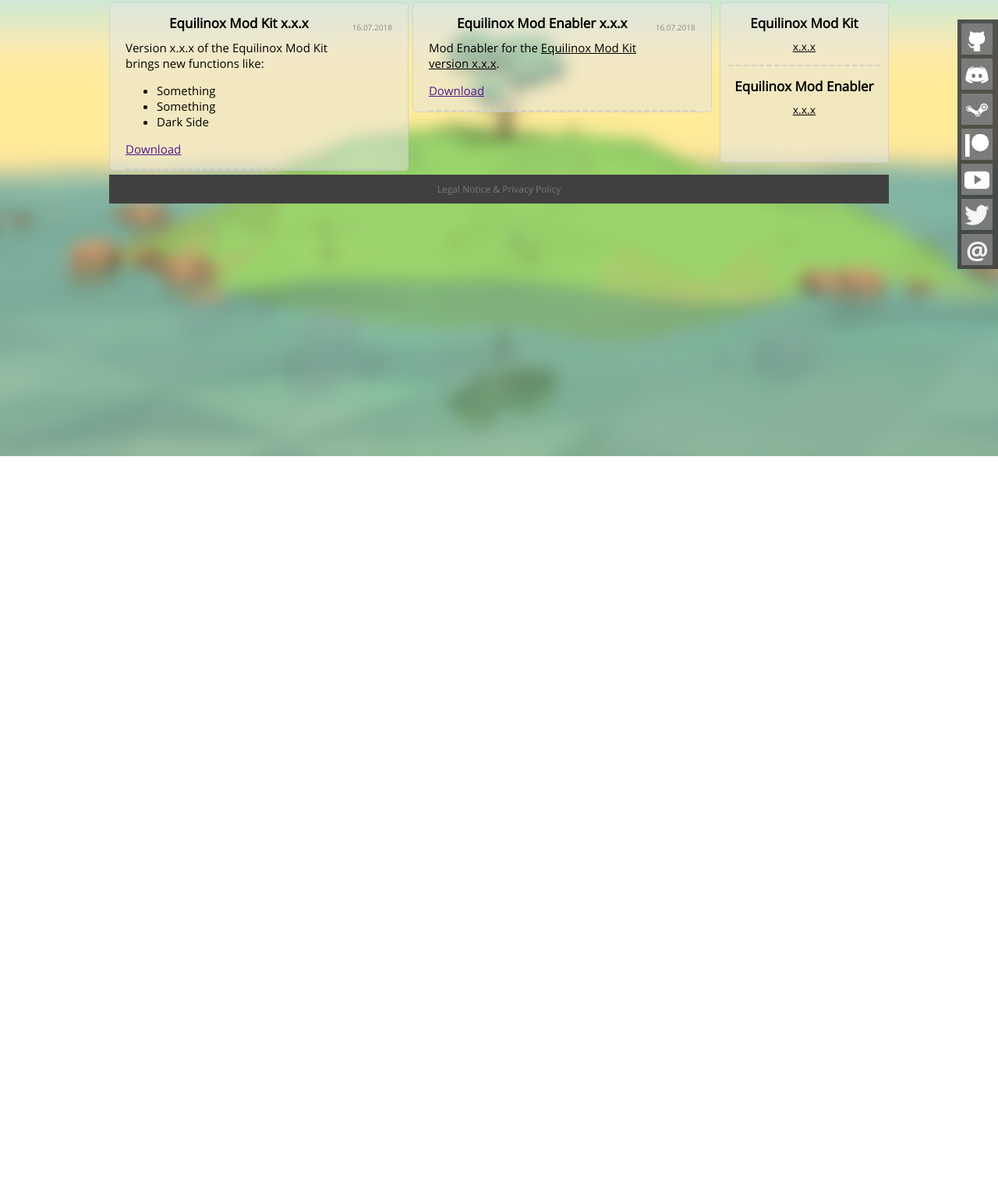
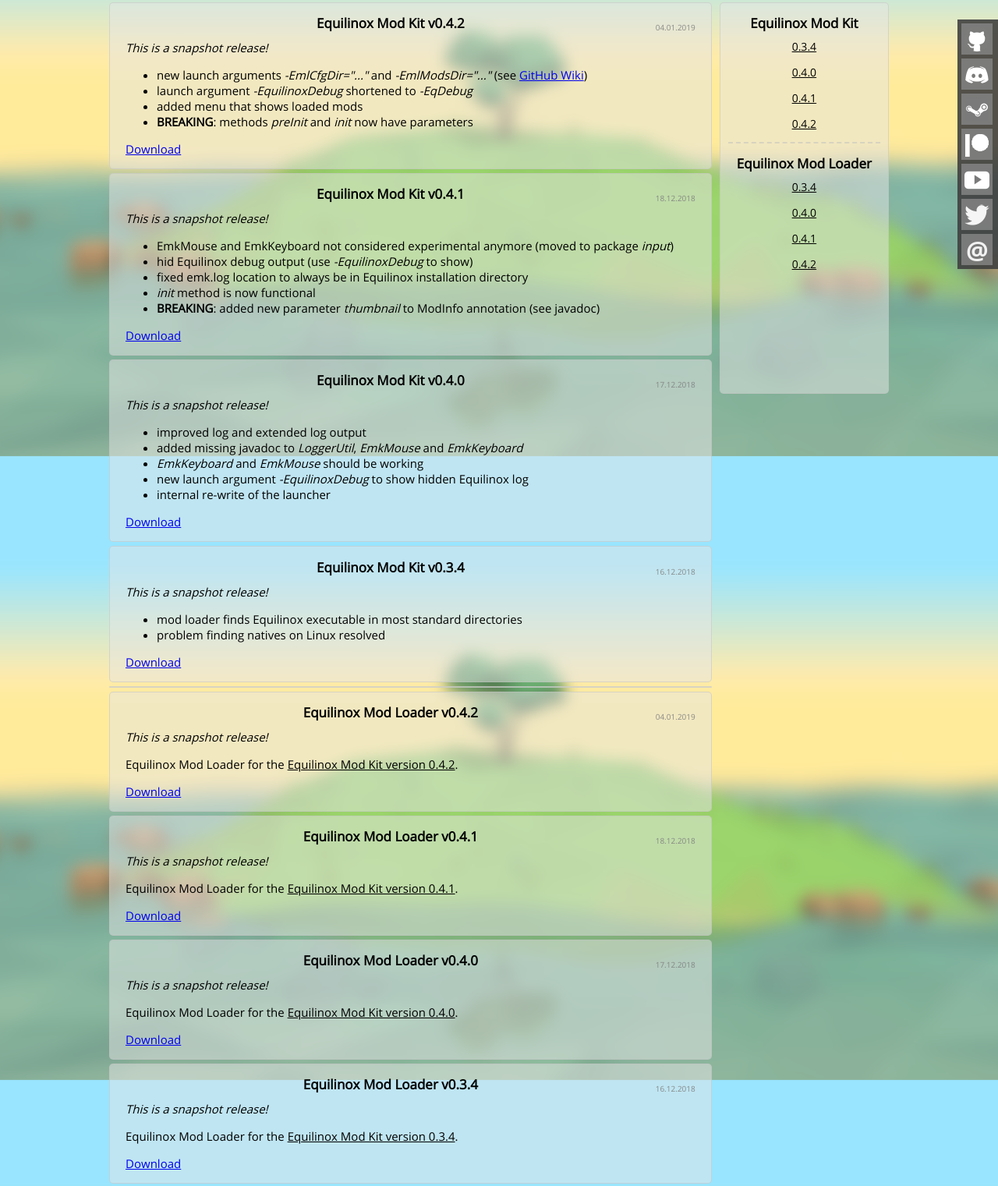
Before and after one commit to EquilinoxModKitProject/equilinoxmodkitproject.github.io, a plain HTML site: page downloads.html in a window 1280 px wide. Shown: the part 215-1736 px from the top of the page at 78% size. Before the commit the page ends 800 px from the top, so only its background shows below. Drawn offline with Linux system fonts and the light colour scheme.

Commit message:
Added downloadables
- news article added
- downloads for EMK and EML versions 0.3.4, 0.4.0, 0.4.1, 0.4.2 added

```diff
--- a/downloads.html
+++ b/downloads.html
@@ -46,15 +46,11 @@
 				display: inline-block;
 				float: left;
 
-				width: calc(50% - 47px);
+				width: calc(100% - 47px);
 				padding: 0 20px 0 20px;
 
 				text-overflow: ellipsis;
 				overflow: hidden;
-			}
-
-			.grid .content section article {
-				border-bottom: 2px dashed rgba(191, 191, 191, 0.5);
 			}
 
 			.grid .condent section article:last-of-type {
@@ -73,6 +69,9 @@
 			}
 
 			.grid .sidebar {
+                height: auto%;
+                max-height: 500px;
+
 				text-align: center;
 			}
 
@@ -158,24 +157,98 @@
 
 			<div class="content">
 				<section>
-					<article>
-						<p class="date">16.07.2018</p>
-						<h2 id="emk_x.x.x">Equilinox Mod Kit x.x.x</h2>
-						<p>Version x.x.x of the Equilinox Mod Kit brings new functions like:</p>
+					<article class="download">
+						<p class="date">04.01.2019</p>
+						<h2 id="emk_0.4.2">Equilinox Mod Kit v0.4.2</h2>
+                        <p><i>This is a snapshot release!</i></p>
 						<ul>
-							<li>Something</li>
-							<li>Something</li>
-							<li>Dark Side</li>
+                            <li>new launch arguments <i>-EmlCfgDir="..."</i> and <i>-EmlModsDir="..."</i> (see <a href="https://github.com/EquilinoxModKit/Equilinox-Mod-Loader/wiki/Launch-Arguments">GitHub Wiki</a>)</li>
+							<li>launch argument <i>-EquilinoxDebug</i> shortened to <i>-EqDebug</i></li>
+							<li>added menu that shows loaded mods</li>
+                            <li><b>BREAKING</b>: methods <i>preInit</i> and <i>init</i> now have parameters</li>
 						</ul>
-						<p><a href="">Download</a></p>
+						<p><a href="dl/emk/Equilinox%20Mod%20Kit%200.4.2.zip">Download</a></p>
 					</article>
 				</section>
 				<section>
-					<article>
-						<p class="date">16.07.2018</p>
-						<h2 id="eme_x.x.x">Equilinox Mod Enabler x.x.x</h2>
-						<p>Mod Enabler for the <a style="color: black" href="#emk_x.x.x">Equilinox Mod Kit version x.x.x</a>.</p>
-						<p><a href="">Download</a></p>
+					<article class="download">
+						<p class="date">18.12.2018</p>
+						<h2 id="emk_0.4.1">Equilinox Mod Kit v0.4.1</h2>
+                        <p><i>This is a snapshot release!</i></p>
+						<ul>
+                            <li>EmkMouse and EmkKeyboard not considered experimental anymore (moved to package <i>input</i>)</li>
+							<li>hid Equilinox debug output (use <i>-EquilinoxDebug</i> to show)</li>
+							<li>fixed emk.log location to always be in Equilinox installation directory</li>
+                            <li><i>init</i> method is now functional</li>
+                            <li><b>BREAKING</b>: added new parameter <i>thumbnail</i> to ModInfo annotation (see javadoc)</li>
+						</ul>
+						<p><a href="dl/emk/Equilinox%20Mod%20Kit%200.4.1.zip">Download</a></p>
+					</article>
+				</section>
+				<section>
+					<article class="download">
+						<p class="date">17.12.2018</p>
+						<h2 id="emk_0.4.0">Equilinox Mod Kit v0.4.0</h2>
+                        <p><i>This is a snapshot release!</i></p>
+						<ul>
+                            <li>improved log and extended log output</li>
+							<li>added missing javadoc to <i>LoggerUtil</i>, <i>EmkMouse</i> and <i>EmkKeyboard</i></li>
+							<li><i>EmkKeyboard</i> and <i>EmkMouse</i> should be working</li>
+                            <li>new launch argument <i>-EquilinoxDebug</i> to show hidden Equilinox log</li>
+                            <li>internal re-write of the launcher</li>
+						</ul>
+						<p><a href="dl/emk/Equilinox%20Mod%20Kit%200.4.0.zip">Download</a></p>
+					</article>
+				</section>
+				<section>
+					<article class="download">
+						<p class="date">16.12.2018</p>
+						<h2 id="emk_0.3.4">Equilinox Mod Kit v0.3.4</h2>
+                        <p><i>This is a snapshot release!</i></p>
+						<ul>
+							<li>mod loader finds Equilinox executable in most standard directories</li>
+							<li>problem finding natives on Linux resolved</li>
+						</ul>
+						<p><a href="dl/emk/Equilinox%20Mod%20Kit%200.3.4.zip">Download</a></p>
+					</article>
+				</section>
+
+                <section></section>
+
+				<section>
+					<article class="download">
+						<p class="date">04.01.2019</p>
+						<h2 id="eml_0.4.2">Equilinox Mod Loader v0.4.2</h2>
+                        <p><i>This is a snapshot release!</i></p>
+						<p>Equilinox Mod Loader for the <a style="color: black" href="#emk_0.4.2">Equilinox Mod Kit version 0.4.2</a>.</p>
+						<p><a href="dl/eml/equilinox-mod-loader-0.4.2.jar">Download</a></p>
+					</article>
+				</section>
+				<section>
+					<article class="download">
+						<p class="date">18.12.2018</p>
+						<h2 id="eml_0.4.1">Equilinox Mod Loader v0.4.1</h2>
+                        <p><i>This is a snapshot release!</i></p>
+						<p>Equilinox Mod Loader for the <a style="color: black" href="#emk_0.4.1">Equilinox Mod Kit version 0.4.1</a>.</p>
+						<p><a href="dl/eml/equilinox-mod-loader-0.4.1.jar">Download</a></p>
+					</article>
+				</section>
+				<section>
+					<article class="download">
+						<p class="date">17.12.2018</p>
+						<h2 id="eml_0.4.0">Equilinox Mod Loader v0.4.0</h2>
+                        <p><i>This is a snapshot release!</i></p>
+						<p>Equilinox Mod Loader for the <a style="color: black" href="#emk_0.4.0">Equilinox Mod Kit version 0.4.0</a>.</p>
+						<p><a href="dl/eml/equilinox-mod-loader-0.4.0.jar">Download</a></p>
+					</article>
+				</section>
+				<section>
+					<article class="download">
+						<p class="date">16.12.2018</p>
+						<h2 id="eml_0.3.4">Equilinox Mod Loader v0.3.4</h2>
+                        <p><i>This is a snapshot release!</i></p>
+						<p>Equilinox Mod Loader for the <a style="color: black" href="#emk_0.3.4">Equilinox Mod Kit version 0.3.4</a>.</p>
+						<p><a href="dl/eml/equilinox-mod-loader-0.3.4.jar">Download</a></p>
 					</article>
 				</section>
 			</div>
@@ -185,11 +258,17 @@
 			<div class="sidebar">
 				<article>
 					<h2>Equilinox Mod Kit</h2>
-					<p><a href="#emk_x.x.x">x.x.x</a></p>
+					<p><a href="#emk_0.3.4">0.3.4</a></p>
+					<p><a href="#emk_0.4.0">0.4.0</a></p>
+					<p><a href="#emk_0.4.1">0.4.1</a></p>
+					<p><a href="#emk_0.4.2">0.4.2</a></p>
 				</article>
 				<article>
-					<h2>Equilinox Mod Enabler</h2>
-					<p><a href="#eme_x.x.x">x.x.x</a></p>
+					<h2>Equilinox Mod Loader</h2>
+					<p><a href="#eml_0.3.4">0.3.4</a></p>
+					<p><a href="#eml_0.4.0">0.4.0</a></p>
+					<p><a href="#eml_0.4.1">0.4.1</a></p>
+					<p><a href="#eml_0.4.2">0.4.2</a></p>
 				</article>
 			</div>
 
```
Also changed, not shown: index.html (+5 -0 lines), news.html (+8 -3 lines), 8 other files.
